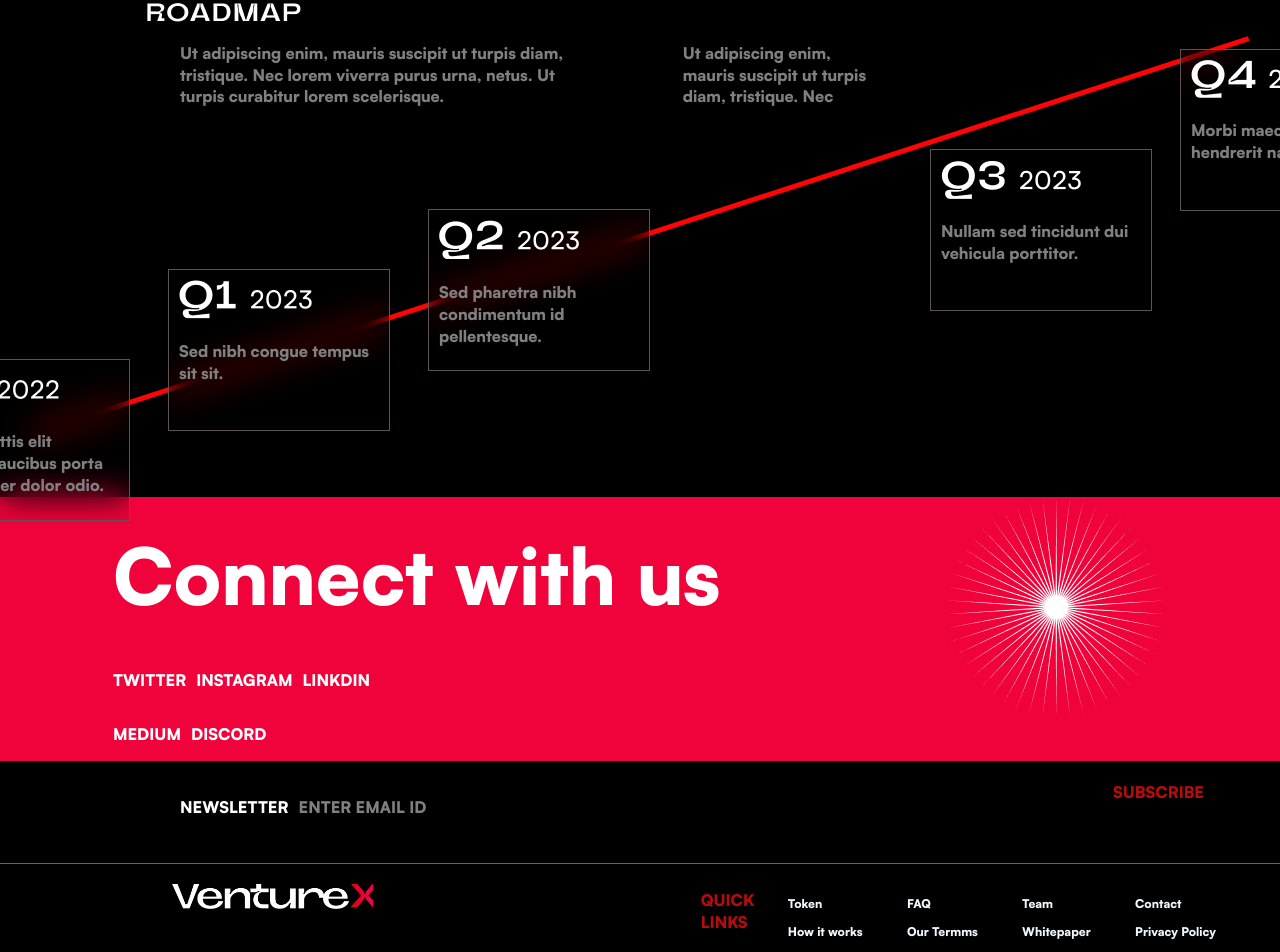
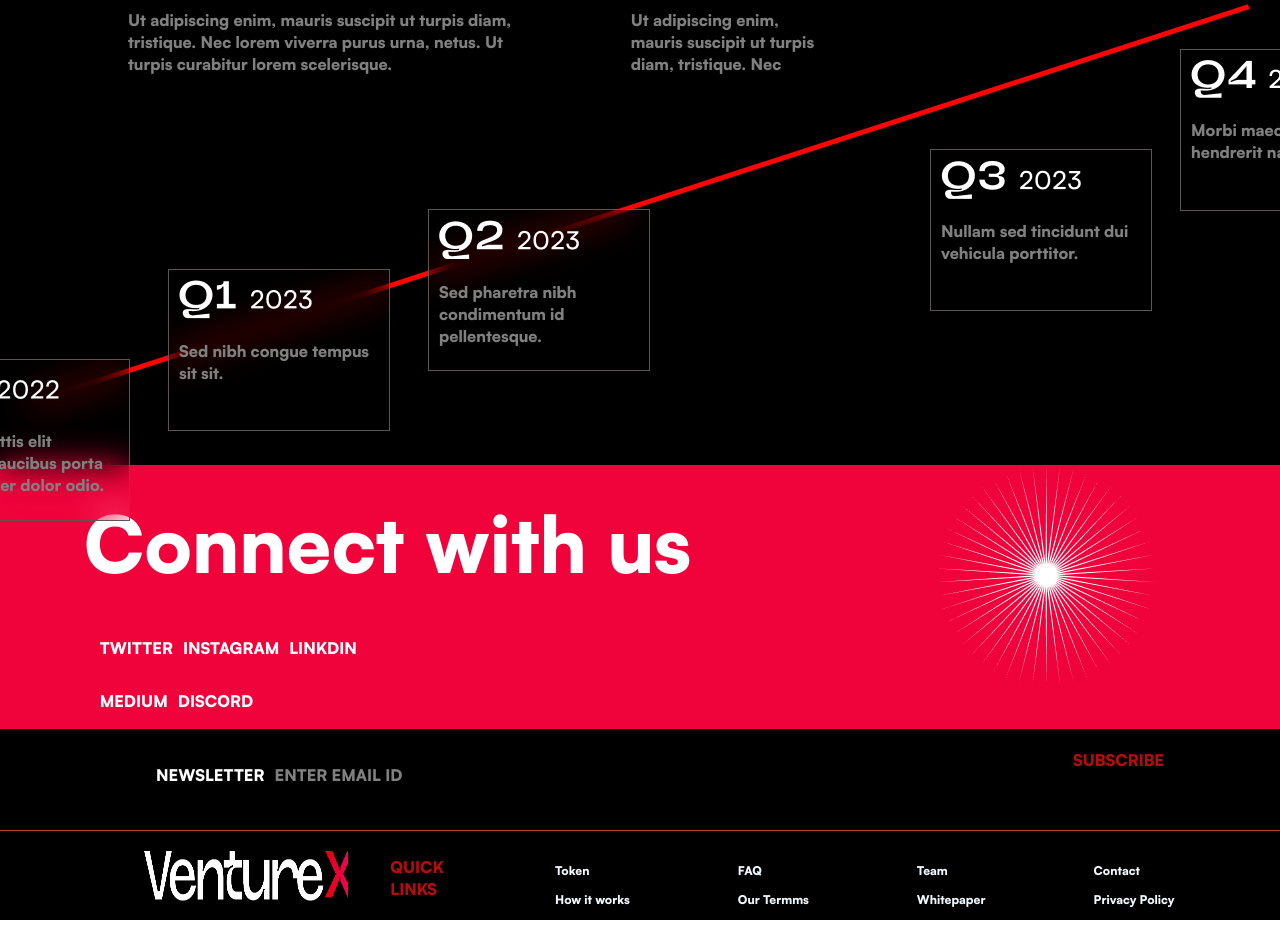
Before and after one commit to karinakhairnar/permissionless, a React (Create React App) app: page / in a window 1280 px wide. Shown: the part 4729-5681 px from the top of the page. After the commit the page ends 5649 px from the top, so only its background shows below. Built offline with nearby package versions, Linux system fonts and the light colour scheme.

Commit message:
final look

```diff
--- a/src/Component/Basic.css
+++ b/src/Component/Basic.css
@@ -175,7 +175,7 @@
     margin-top: -20em;
 } */
 .persondetail{
-    width: 78%;
+    width: 85%;
     margin: auto;
     margin-top: 10em;
 
@@ -271,7 +271,7 @@
 .buy1{
     font-size: 16px;
     font-weight: 700;
-    margin-left: -2em;
+    margin-left: 2em;
     line-height: 21.6px;
     color: rgb(181, 13, 13);
 
@@ -349,6 +349,7 @@ display: flex;
  font-weight: 500;
     font-size: 39px;
     line-height: 52.65px;
+    margin-left: -1em;
 }
 .social{
     display: flex;
@@ -357,6 +358,7 @@ display: flex;
     font-size: 16px;
     line-height: 21.6px;
     color: white;
+    margin-left: 1em;
 
 }
 /* .fullstar{
@@ -371,6 +373,7 @@ justify-content: space-between;
 width: 80%;
 margin: auto;
 margin-left: 10em;
+margin-left: 7.5em;
 }
 
 .footer2{
@@ -398,9 +401,10 @@ margin-left: 10em;
     border: none;
 }
 .ImgFooter{
-    width: 30%;
+    width: 50%;
+    height: 50px;
     margin-top: 10px;
-    margin-left: 9em;
+    margin-left: 4em;
 }
 .FooteerLast{
     display: flex;
@@ -417,13 +421,14 @@ margin-left: 10em;
     line-height: 16.2px;
     margin: auto;
     margin-top: 10px;
-    justify-content: space-between;
+    justify-content: space-around;
 }
 .mapDetails{
-    margin-top: 7em;
+    margin-top: 3em;
 }
 .ROADMAP{
 width: 35%;
+margin-left: -4em;
 }
 .roadmapPara{
     display: flex;
@@ -438,6 +443,7 @@ width: 35%;
     align-items: left;
     line-height: 21.6px;
     color: grey;
+    margin-left: 8em;
 }
 .datemap{
     display: grid;
--- a/src/Component/Basic.jsx
+++ b/src/Component/Basic.jsx
@@ -309,17 +309,12 @@ const Basic = () => {
           <hr className='final' />
           <div className='footerlast'>
             <div className='FooteerLast'>
-              <div>
-                <img src={titleLogo} alt='titleLogo' className='ImgFooter' />
-              </div>
-              <div>
-                <p className='buy1'>QUICK LINKS</p>
+              <div className='social'>
+              <img src={titleLogo} alt='titleLogo' className='ImgFooter' />
+              <p className='buy1'>QUICK LINKS</p>
               </div>
             </div>
             <div className='footerlast'>
-              {/* <div>
-                <p className='buy1'>QUICK LINKS</p>
-              </div> */}
               <div className='terms'>
                 <p>Token</p>
                 <p>How it works</p>
```
